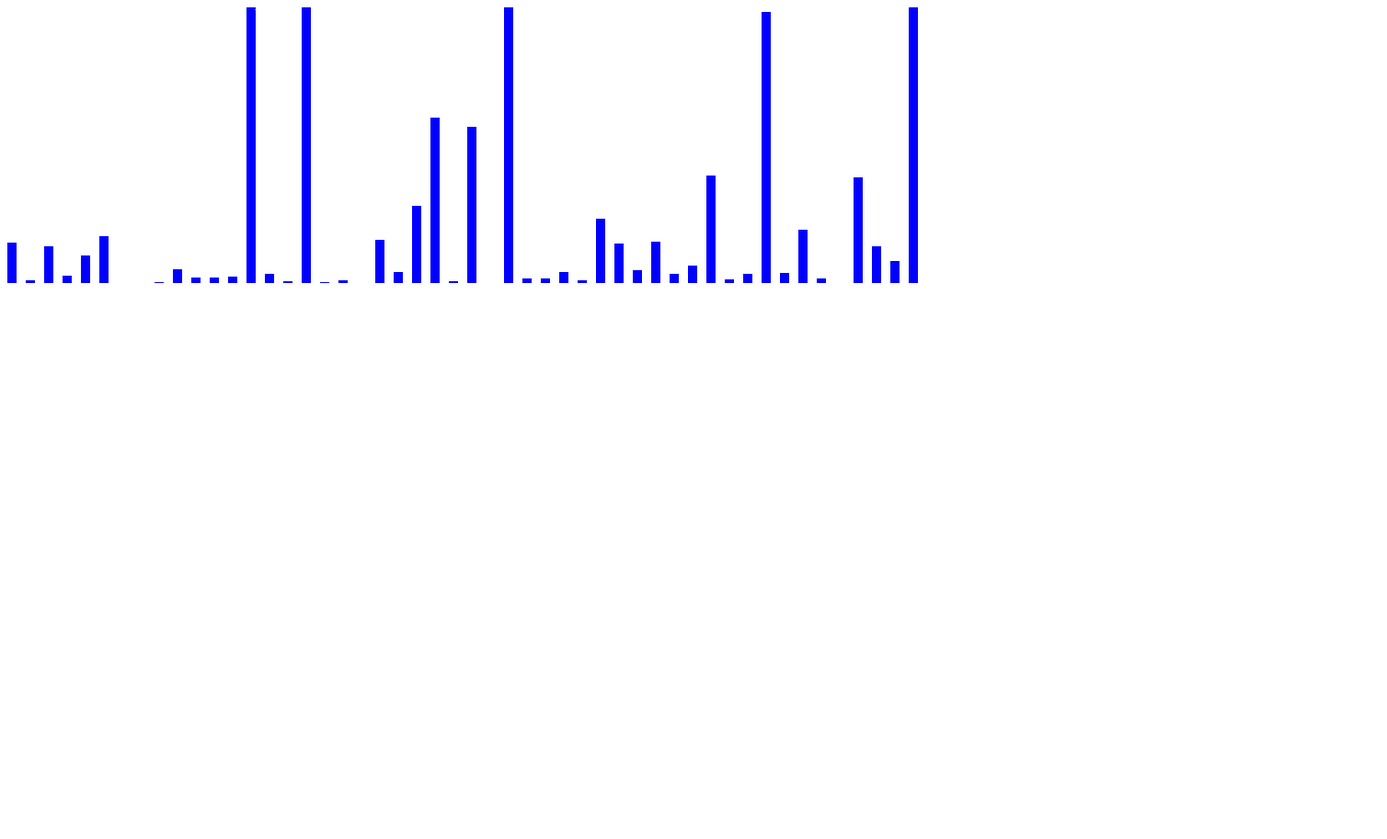
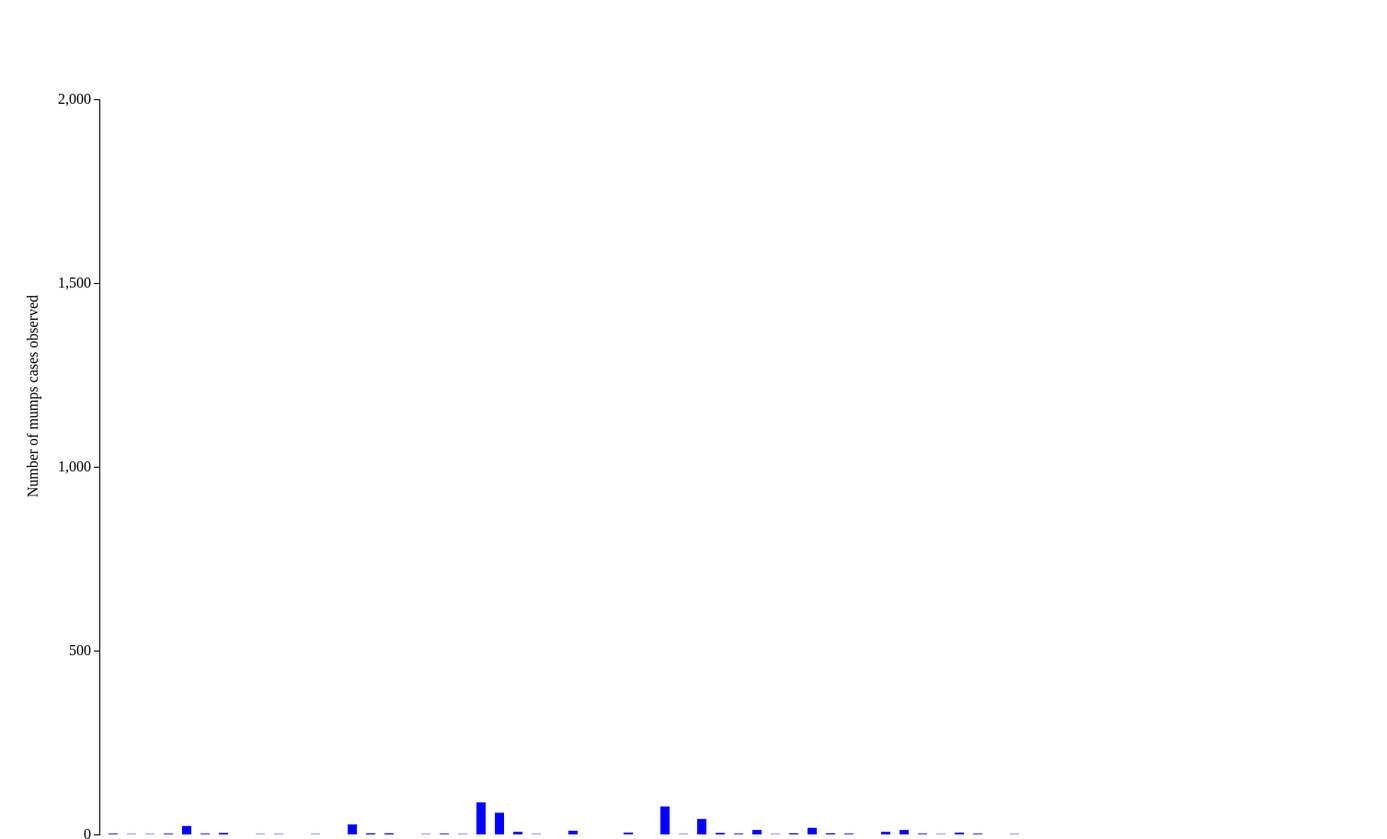
Before and after one commit to bpcb/gh_viz, a plain HTML site: page assignment3/index.html in a window 1280 px wide. Shown: the top 913 px of the page at 92% size, 1508 px wide, since content can reach past the window. Before the commit the page ends 820 px from the top, so only its background shows below. Drawn offline with nearby package versions, Linux system fonts and the light colour scheme; files that its build step writes are made by us from their sources.

Commit message:
Assignment 3 to make dynamic 2D plot with GH data

```diff
--- a/assignment3/index.html
+++ b/assignment3/index.html
@@ -2,6 +2,7 @@
 <html>
 <div id="my-div">
   </div>
+<link rel="stylesheet" type="text/css" href="css/stylesheet.css">
 <script src="http://d3js.org/d3.v3.min.js"></script>
 <script src="js/data.js"></script>
 <script type="text/javascript" src="js/assignment3.js"></script>
--- a/assignment3/js/assignment3.js
+++ b/assignment3/js/assignment3.js
@@ -1,99 +1,87 @@
-// Width and height settings
-// Create a variable "mySvg" that is a selection of the svg with the id "my-svg"
 var mySvg = d3.select('body').append('svg').attr('id', 'my-svg')
-    .attr('width', 1000).attr('height', 800)
+    .attr('width', 1500).attr('height', 1000)
 
 var settings = {
   width:10,
-  height:300,
-  interval:20
+  height:800,
+  interval:20,
+  padding:100
 }
 
-// Write a function that will assign all styles/attributes to your 'rect' elements
+// Y Scale: 0-2000 cases.
+var yScale = d3.scale.linear()
+yScale.domain([0, 2000])
+yScale.range([settings.height, 0])
+
+var yAxisFunction = d3.svg.axis()
+    .scale(yScale)
+    .orient('left')
+    .ticks(5)
+
+var yAxis = d3.select('#my-svg').append('g')
+yAxis.attr('class', 'axis').attr('transform', 'translate(' + settings.padding + ',' + settings.padding + ')')
+yAxis.call(yAxisFunction)
+
+var drawAxisLabels = function() {
+    yAxisLabel = d3.select('#my-svg')
+        .append('text')
+        .attr('transform', 'translate(' + (settings.padding / 3) + ',' + (settings.height * 2/3) + ') rotate(270)')
+        .text('Number of mumps cases observed')
+}
+
+drawAxisLabels()
+
+// X labels
+
+var translate = function(d,i) {
+    return 'translate(' + (settings.padding + 10 + settings.interval*i + 8) + ',' + (820 + settings.padding) + ') rotate(-90)'
+}
+
+var assignXLabel = function(XLabel) {
+  XLabel.text(function(d){return d.state})
+      .attr('class', 'x-label')
+      .attr('fill', 'black')
+      .attr('font-size', '55%')
+      .attr('transform', translate)
+      .style('text-anchor', 'end')
+}
+
  var assignRect = function(rect) {
-    rect.attr('height', function(d){return d.yr2006})
+    rect.attr('height', function(d){return (800 - yScale(d.count))})
         .attr('width', settings.width)
-        .attr('x', function(d,i){return settings.interval*i})
-        .attr('y',function(d){return 300-d.yr2006})
+        .attr('x', function(d,i){return (10 + settings.interval*i)})
+        .attr('y',function(d){return(yScale(d.count))})
         .attr('style', "fill:blue")
 }
 
-/*Write a function that will assign all styles/attributes to your y-label text elements
-These are the numbers that appear at the top of each bar
- be sure to assign the appropriate classes
-*/
-var assignYLabel = function(YLabel) {
-  YLabel.attr('x',function(d,i){return settings.interval*i+7.5})
-      .attr('y', function(d){return 800-d.yr2006})
-      .attr('class', 'y-label')
-      .attr('fill', 'white')
-      .text(function(d){return d.yr2006})
-}
+data_formatted = {}
+data_formatted[2006] = data.map(function(d) { return {state: d.state, count: d.yr2006} })
+data_formatted[2007] = data.map(function(d) { return {state: d.state, count: d.yr2007} })
+data_formatted[2008] = data.map(function(d) { return {state: d.state, count: d.yr2008} })
+data_formatted[2009] = data.map(function(d) { return {state: d.state, count: d.yr2009} })
+data_formatted[2010] = data.map(function(d) { return {state: d.state, count: d.yr2010} })
+data_formatted[2011] = data.map(function(d) { return {state: d.state, count: d.yr2011} })
+data_formatted[2012] = data.map(function(d) { return {state: d.state, count: d.yr2012} })
+data_formatted[2013] = data.map(function(d) { return {state: d.state, count: d.yr2013} })
 
-/*Write a function that will assign all styles/attributes to your x-label text elements:
-These are the horizontal labels below the bars
- be sure to assign the appropriate classes
-*/
-var assignXLabel = function(XLabel) {
-  XLabel.text(function(d){return d.state})
-      .attr('x',function(d,i){return (settings.interval*i + 2.5)})
-      .attr('y', 320)
-      .attr('class', 'x-label')
-      .attr('fill', 'black')
-      .attr('transform', 'translate(settings.width, settings.height)')
-      .attr('transform', 'rotate(90)')
-      .style('text-anchor', 'end')
-}
+var plotG = d3.select('#my-svg').append('g').attr('outline', 'outline-color: black').attr('transform', 'translate(' + settings.padding + ',' + settings.padding + ')')
+plotG.selectAll('rect').data(data_formatted[2006]).enter().append('rect').call(assignRect)
 
-// Define a variable "rects" as the selection of all 'rect' elements within your "mySvg" variable with your data bound to it
-var rects = mySvg.selectAll('rect')
-
-// Enter your "rects" variable elements and append a rectangle element for each data element
-// Use D3's ".call" functionality to pass each element to the rectangle function you wrote above
-rects.data(data)
-    .enter()
-    .append('rect')
-    .call(assignRect)
-
-
-// Define a variable "labels" as the selection of all elements of class "y-label" within your "mySvg" variable with your data bound to it
-var labels = mySvg.selectAll('.y-label')
-
-  // Enter your "labels" variable elements and append a text element for each data element
-labels.data(data)
-    .enter()
-    .append('text')
-    .call(assignYLabel)
-
-
- // Define a variable "xLabels" as the selection of all elements with the class "x-labels"
 var xlabels = mySvg.selectAll('.x-label')
-
-labels.data(data)
+xlabels.data(data_formatted[2006])
     .enter()
     .append('text')
     .call(assignXLabel)
 
-  /* Write a function "update" that does the following:
-    - Selects all 'rect' elements and binds data2 as the data
-    - Transitions the 'rect' elements to their new position using .call
-    - Selects all 'text' elements and binds data2 as the data
-    - Transitions the 'rect' elements to their new position using .call
-  */
 var update = function(){
-  var rects = mySvg.selectAll('rect')
+  for (i = 2007; i < 2014; i++) {
+      var rects = mySvg.selectAll('rect')
 
-  rects.data(data)
-    .transition()
-    .duration(500)
-    .call(assignRect)
-
-  var YLabels = mySvg.selectAll('.y-label')
-
-  YLabels.data()
-    .transition()
-    .duration(500)
-    .call(assignYLabel)
+      rects.data(data_formatted[i])
+        .transition()
+        .duration(1000)
+        .call(assignRect)
+  }
 }
 
   // Run your update function
--- a/assignment3/js/data.js
+++ b/assignment3/js/data.js
@@ -13,7 +13,7 @@ var data = [{"state":"Alabama","Population":4833722,"yr2013":2,"yr2012":2,"yr201
 {"state":"Idaho","Population":1612136,"yr2013":0,"yr2012":0,"yr2011":2,"yr2010":1,"yr2009":3,"yr2008":2,"yr2007":7,"yr2006":7},
 {"state":"Illinois","Population":12882135,"yr2013":27,"yr2012":32,"yr2011":78,"yr2010":31,"yr2009":47,"yr2008":91,"yr2007":167,"yr2006":797},
 {"state":"Indiana","Population":6570902,"yr2013":3,"yr2012":4,"yr2011":3,"yr2010":4,"yr2009":2,"yr2008":2,"yr2007":3,"yr2006":10},
-{"state":"Iowa","Population":3090416,"yr2013":3,"yr2012":6,"yr2011":8,"yr2010":38,"yr2009":15,"yr2008":24,"yr2007":27,"yr2006":1.950},
+{"state":"Iowa","Population":3090416,"yr2013":3,"yr2012":6,"yr2011":8,"yr2010":38,"yr2009":15,"yr2008":24,"yr2007":27,"yr2006":1950},
 {"state":"Kansas","Population":2893957,"yr2013":0,"yr2012":4,"yr2011":4,"yr2010":5,"yr2009":7,"yr2008":2,"yr2007":28,"yr2006":966},
 {"state":"Kentucky","Population":4395295,"yr2013":1,"yr2012":2,"yr2011":0,"yr2010":1,"yr2009":1,"yr2008":0,"yr2007":0,"yr2006":1},
 {"state":"Louisiana","Population":4625470,"yr2013":2,"yr2012":2,"yr2011":0,"yr2010":8,"yr2009":1,"yr2008":1,"yr2007":1,"yr2006":3},
@@ -30,7 +30,7 @@ var data = [{"state":"Alabama","Population":4833722,"yr2013":2,"yr2012":2,"yr201
 {"state":"New Hampshire","Population":1323459,"yr2013":0,"yr2012":0,"yr2011":0,"yr2010":3,"yr2009":0,"yr2008":5,"yr2007":2,"yr2006":5},
 {"state":"New Jersey","Population":8899339,"yr2013":76,"yr2012":0,"yr2011":13,"yr2010":354,"yr2009":199,"yr2008":13,"yr2007":2,"yr2006":12},
 {"state":"New Mexico","Population":2085287,"yr2013":1,"yr2012":0,"yr2011":1,"yr2010":2,"yr2009":1,"yr2008":0,"yr2007":0,"yr2006":3},
-{"state":"New York","Population":19651127,"yr2013":42,"yr2012":26,"yr2011":39,"yr2010":1.724,"yr2009":1.452,"yr2008":37,"yr2007":43,"yr2006":70},
+{"state":"New York","Population":19651127,"yr2013":42,"yr2012":26,"yr2011":39,"yr2010":1724,"yr2009":1452,"yr2008":37,"yr2007":43,"yr2006":70},
 {"state":"North Carolina","Population":9848060,"yr2013":4,"yr2012":2,"yr2011":9,"yr2010":10,"yr2009":4,"yr2008":6,"yr2007":28,"yr2006":43},
 {"state":"North Dakota","Population":723393,"yr2013":2,"yr2012":0,"yr2011":4,"yr2010":0,"yr2009":0,"yr2008":2,"yr2007":3,"yr2006":14},
 {"state":"Ohio","Population":11570808,"yr2013":12,"yr2012":6,"yr2011":16,"yr2010":24,"yr2009":6,"yr2008":21,"yr2007":20,"yr2006":45},
```
